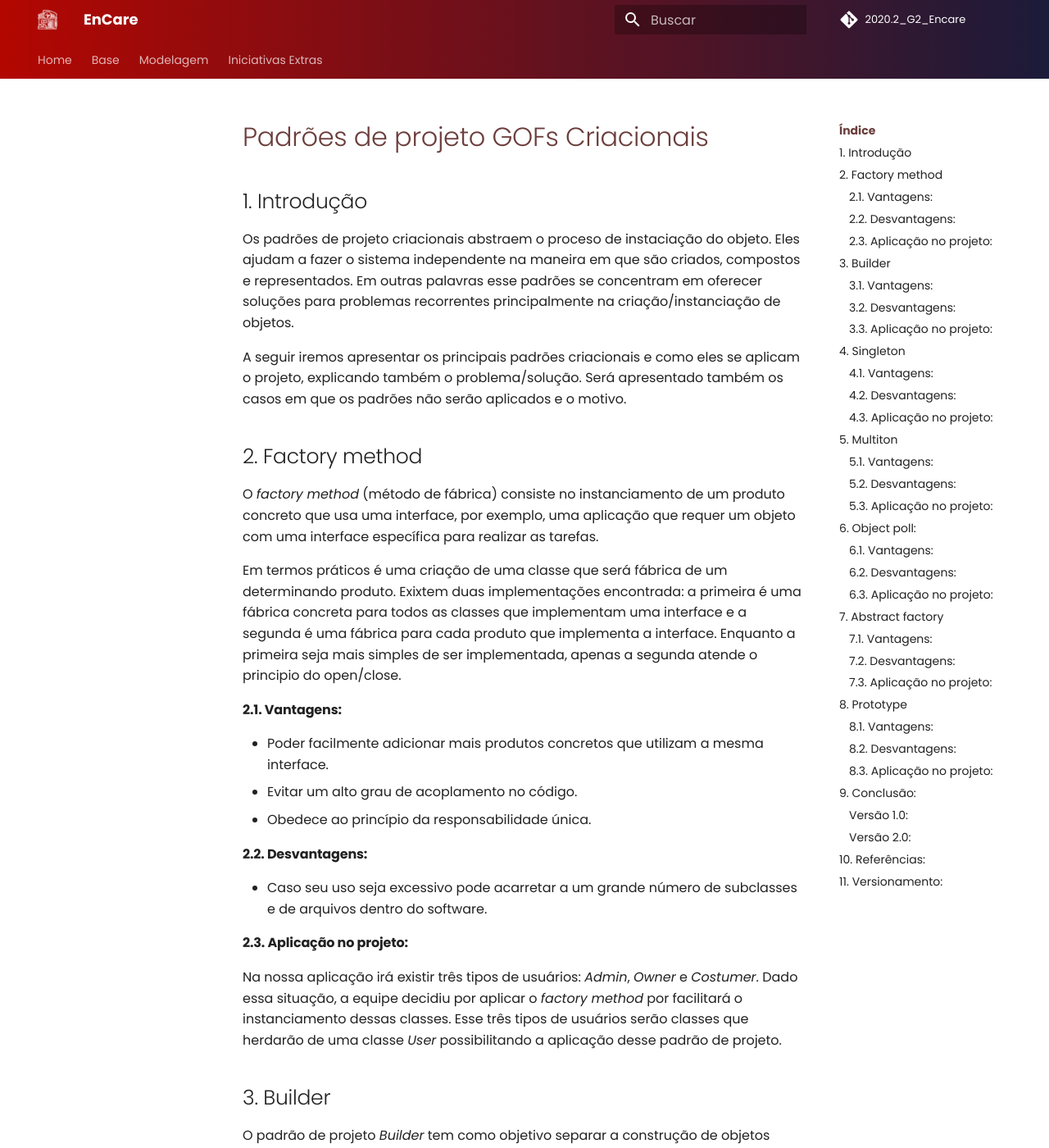
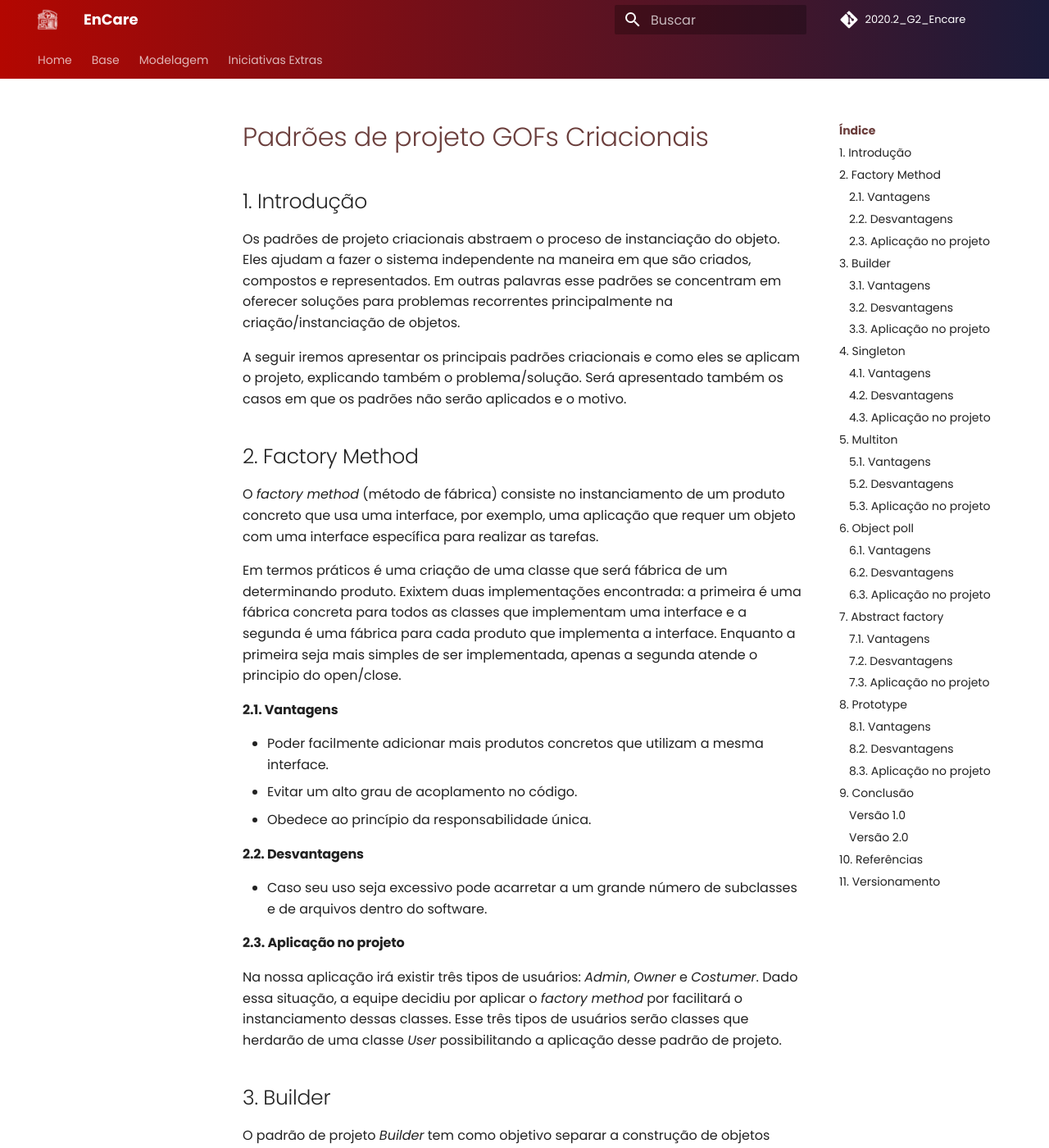
Before and after one commit to UnBArqDsw2020-2/2020.2_G2_Encare, an MkDocs documentation site: the page built from docs/Padroes_de_projeto/GOFs/gof_criacional.md, in a window 1280 px wide and 1400 px high. Shown: the whole window at 82% size. Built offline with MkDocs 1.6.1 and Material for MkDocs 9.7.7, drawn with Linux system fonts in a browser that asks for light colours; comment, search, counter and statistics services are not loaded; some of the changed text lies outside the part shown.

```diff
--- a/docs/Padroes_de_projeto/GOFs/gof_criacional.md
+++ b/docs/Padroes_de_projeto/GOFs/gof_criacional.md
@@ -1,27 +1,27 @@
 # Padrões de projeto GOFs Criacionais
 ## 1. Introdução
 
-Os padrões de projeto criacionais abstraem o proceso de instaciação do objeto. Eles ajudam a fazer o sistema independente na maneira em que são criados, compostos e representados. Em outras palavras esse padrões se concentram em oferecer soluções para problemas recorrentes principalmente na criação/instanciação de objetos.
+Os padrões de projeto criacionais abstraem o proceso de instanciação do objeto. Eles ajudam a fazer o sistema independente na maneira em que são criados, compostos e representados. Em outras palavras esse padrões se concentram em oferecer soluções para problemas recorrentes principalmente na criação/instanciação de objetos.
 
 A seguir iremos apresentar os principais padrões criacionais e como eles se aplicam o projeto, explicando também o problema/solução. Será apresentado também os casos em que os padrões não serão aplicados e o motivo.
 
-## 2. Factory method
+## 2. Factory Method
 
 O *factory method* (método de fábrica) consiste no instanciamento de um produto concreto que usa uma interface, por exemplo, uma aplicação que requer um objeto com uma interface específica para realizar as tarefas.
 
 Em termos práticos é uma criação de uma classe que será fábrica de um determinando produto. Exixtem duas implementações encontrada: a primeira é uma fábrica concreta para todos as classes que implementam uma interface e a segunda é uma fábrica para cada produto que implementa a interface. Enquanto a primeira seja mais simples de ser implementada, apenas a segunda atende o principio do open/close.
 
-#### 2.1. Vantagens:
+#### 2.1. Vantagens
 
 * Poder facilmente adicionar mais produtos concretos que utilizam a mesma interface.
 * Evitar um alto grau de acoplamento no código.
 * Obedece ao princípio da responsabilidade única.
 
-#### 2.2. Desvantagens:
+#### 2.2. Desvantagens
 
 * Caso seu uso seja excessivo pode acarretar a um grande número de subclasses e de arquivos dentro do software.
 
-#### 2.3. Aplicação no projeto:
+#### 2.3. Aplicação no projeto
 
 Na nossa aplicação irá existir três tipos de usuários: *Admin*, *Owner* e *Costumer*. Dado essa situação, a equipe decidiu por aplicar o *factory method* por facilitará o instanciamento dessas classes. Esse três tipos de usuários serão classes que herdarão de uma classe *User* possibilitando a aplicação desse padrão de projeto.
 
@@ -31,19 +31,19 @@ O padrão de projeto *Builder* tem como objetivo separar a construção de objet
 
 Seu funcionamento começa na classe *Director* que possui o método que chama o *ConcrectBuilder* específico, de acordo com os parâmetros especificados. Essa classe não é essencial nesse padrão, mas é importante. Outra parte desse processo são as classes *Builders*; a primeira é uma classe abstrata que declara os métodos que devem ser implementados por um *ConcrectBuilder*; esta classe é uma classe concreta que implementa os métodos necessários para a construção do produto e, por fim, a classe *Product* é o resutado da construção implementada no *ConcrectBuilder*. Tendo em vista esse processo, ess padrão de projeto é vantajoso somente se o processo de contrução do produto em sí é muito complexo, sendo necessário a separação de responsabilidades entre as classes.
 
-#### 3.1. Vantagens:
+#### 3.1. Vantagens
 
 * Pode-se usar a mesma construção para diversas representações do produto. Em outras palavras favorece a reusabilidade do código.
 * Pelo princípio da única responsabilidade, é separado a responsabilidade de construir o objeto de quem o usa.
 * É possível criar uma construção de um objeto em etapas.
 * Entrega um maior controle sobre a construção de um objeto.
 
-#### 3.2. Desvantagens:
+#### 3.2. Desvantagens
 
 * Aumenta a complexidade do código, ja que esse padrão requer a criação de múltiplas classes.
 * Requer que a classe Builder seja mutável.
 
-#### 3.3. Aplicação no projeto:
+#### 3.3. Aplicação no projeto
 
 Todas as classes do projeto não têm mais de 4 atributos que necessitam ser inicializados junto ao objeto, oque torna a criação da maioria das classes simples ao ponto de o padrão de projeto builder se tornar desisteressante. Há apenas uma classe que pode ser usada para aplicar o método Builder que é a *OpeningHours*, ja que os horários de abertura e fechamento estão em um formato específico e cada dia da semana tem um próprio funcionamento; atualmente a responsabilidade para contrução desse objeto é da própria classe *Opening Hours*.
 
@@ -53,20 +53,20 @@ Garante que uma classe tenha apenas uma instância em todo o código e oferece u
 
 Para isso é necessário a implementação de uma classe que irá ser a variável global e em caso de multithreading irá controlar também o acesso, sob risco de criar novas instâncias.
 
-#### 4.1. Vantagens:
+#### 4.1. Vantagens
 
 - Controla o acesso a essa instância.
 - Facilidade em permitir um maior número de instâncias (Multiton);
 - Substitui variáveis globais.
 
-#### 4.2. Desvantagens:
+#### 4.2. Desvantagens
 
 - É mais difícil de testar, visto que várias partes do código alteram essa classe.
 - Viola o princípio de responsabilidade única
 - Requer tratamento especial em caso de concorrência.
 - Em [5] O próprio autor fala que esse é o único padrão de projeto que ele retiraria em uma refatoração do livro.
 
-#### 4.3. Aplicação no projeto:
+#### 4.3. Aplicação no projeto
 
 Dentro da nossa modelagem, a principal classe que pode ser usada o padrão *singleton* é são as classes que geram autenticação: *Costumer*, *Owner* e *Admin*. Como elas podem ser acessadas de várias parte do código, então são as favoritas para serem aplicadas os padrões de projeto.
 
@@ -74,34 +74,34 @@ Dentro da nossa modelagem, a principal classe que pode ser usada o padrão *sing
 
 Esse padrão é apenas uma generalização do *Singleton* sendo que este autoriza apenas uma instância, enquanto o *Multiton* permite uma quantidade controlada de instâncias.
 
-#### 5.1. Vantagens:
+#### 5.1. Vantagens
 
 - Controla o acesso a várias instâncias.
 - Substitui variáveis globais.
 
-#### 5.2. Desvantagens:
+#### 5.2. Desvantagens
 
 - É mais difícil de testar, visto que várias partes do código alteram essa classe.
 - Viola o princípio de responsabilidade única
 - Requer tratamento especial em caso de concorrência.
 
-#### 5.3. Aplicação no projeto:
+#### 5.3. Aplicação no projeto
 
 Assim como o *singleton* o escopo atual não permite o uso desse padrão de forma se tornar vantajoso ao sistema. Por outro lado, assim como o *singleton*, na ferramenta usada no ReactJS, que é o framework que será usado no frontend, há a aparição do padrão de projeto *singleton*/*multiton* no uso do *Context API*.
 
-## 6. Object poll:
+## 6. Object poll
 
 Esse padrão permite uma boa economia de performace e sendo usado principalmente em casos em que o custo do instaciamento de uma classe é bem pesado. Seu fucionamento se baseia no armazenamento de classes que não estão sendo usadas e não destruindo-as podem ser usadas posteriormente. Um exemplo clássico de seu uso são de classes que precisam ser renderizadas em games; ao invés de destruir, a classe é armazenada para ser usada posteriormente, assim, o programa não precisa renderizar tudo novamente.
 
-#### 6.1. Vantagens:
+#### 6.1. Vantagens
 
 - Alta economia de desempenho.
 
-#### 6.2. Desvantagens:
+#### 6.2. Desvantagens
 
 - Uso de memória alto a depender da situação.
 
-#### 6.3. Aplicação no projeto:
+#### 6.3. Aplicação no projeto
 
 O Object pool se mostra vantajoso quando quando existem classes que demandam tempo e processamento para serem instanciadas. Essa condição não se aplica ao projeto, visto que a implementação das atuais classes não são pesadas em questão de performance.
 
@@ -109,17 +109,17 @@ O Object pool se mostra vantajoso quando quando existem classes que demandam tem
 
 É um padrão que é usado no instanciamento de familias de objetos que possuem categorias em comum. É criada uma classe abstrata factory e para cada categoria é criada uma classe concreta implementando a factory abstrata. Cada classe concreta dessas é responsável pelo instanciamento de classes de uma mesma categoria, mas de famílias diferentes.
 
-#### 7.1. Vantagens:
+#### 7.1. Vantagens
 
 - Aplicação do princípio Open/Closed Principle.
 - Aplicação do princípio da responsabilidade única.
 - Os produtos sao compatíveis entre si.
 
-#### 7.2. Desvantagens:
+#### 7.2. Desvantagens
 
 - Adiciona bastante complexidade ao código.
 
-#### 7.3. Aplicação no projeto:
+#### 7.3. Aplicação no projeto
 
 A modelagem do nosso projeto não possui o principal ponto do *abstract factory* que é famílias de classes que podem ter categorias em comum. Como veremos a seguir, a nossa modelagem possui apenas uma família de classes, o que inviabiliza o uso da *abstract factory*.
 
@@ -127,31 +127,31 @@ A modelagem do nosso projeto não possui o principal ponto do *abstract factory*
 
 Esse padrão cria um novo objeto a partir de uma cópia de um objeto já existente. Isso evita muito processamento de instaciamento de classes, em caso de classes complexas.
 
-#### 8.1. Vantagens:
+#### 8.1. Vantagens
 
 - Oculta as classes concretas do código cliente.
 - Ajuda na criação de objetos caros/complexos
 - Evita a explosão de subclasses.
 
-#### 8.2. Desvantagens:
+#### 8.2. Desvantagens
 
 - Clonar objetos que tem referências a outros objetos pode ser complexo.
 
-#### 8.3. Aplicação no projeto:
+#### 8.3. Aplicação no projeto
 
 Esse padrão será aplicado no projeto na classe *Establishment*, pois é uma das classes mais complexas do projeto e esse padrão pode ajudar quando o usuário quer criar um novo estabelecimento a partir de um já existente, aproveitando a maior parte das informações. Pensando nisso é melhor usar um objeto existente e fazer uma cópia do que instanciar e inicializar do zero.
 
-## 9. Conclusão:
+## 9. Conclusão
 
 Aqui está a versão final da modelagem do projeto:
 
-### Versão 1.0:
+### Versão 1.0
 ![gof_criacional_v1](img/gof_criacional_v1.png)
 
-### Versão 2.0:
+### Versão 2.0
 ![gof_criacional_v2](img/gof_criacional_v2.png)
 
-## 10. Referências:
+## 10. Referências
 
 [1] - GAMMA, Erich; HELM, Richard; JOHNSON, Ralph; VLISSIDES, John. Design Patterns: Elements of Reusable Object-Oriented Software. Indianapolis: [s. n.], 1994.
 [2] - FACTORY method: Python Design Patterns. Disponível em: https://www.geeksforgeeks.org/factory-method-python-design-patterns/. Acesso em: 31 mar. 2021.
@@ -162,7 +162,7 @@ Aqui está a versão final da modelagem do projeto:
 [7] - Object pool: Design pattern. Disponível em: https://sourcemaking.com/design_patterns/object_pool. Acesso em 1 abr. 2021.
 [8] - Obejct pool pattern. Disponível em: https://en.wikipedia.org/wiki/Object_pool_pattern. Acesso em 1 abr.2021.
 
-## 11. Versionamento:
+## 11. Versionamento
 
 |Data|Nome|Detalhes|Versão|
 |----|---|---|---|
```
Also changed, not shown: other parts of docs/Padroes_de_projeto/GOFs/gof_criacional.md (+1 -0 lines).
